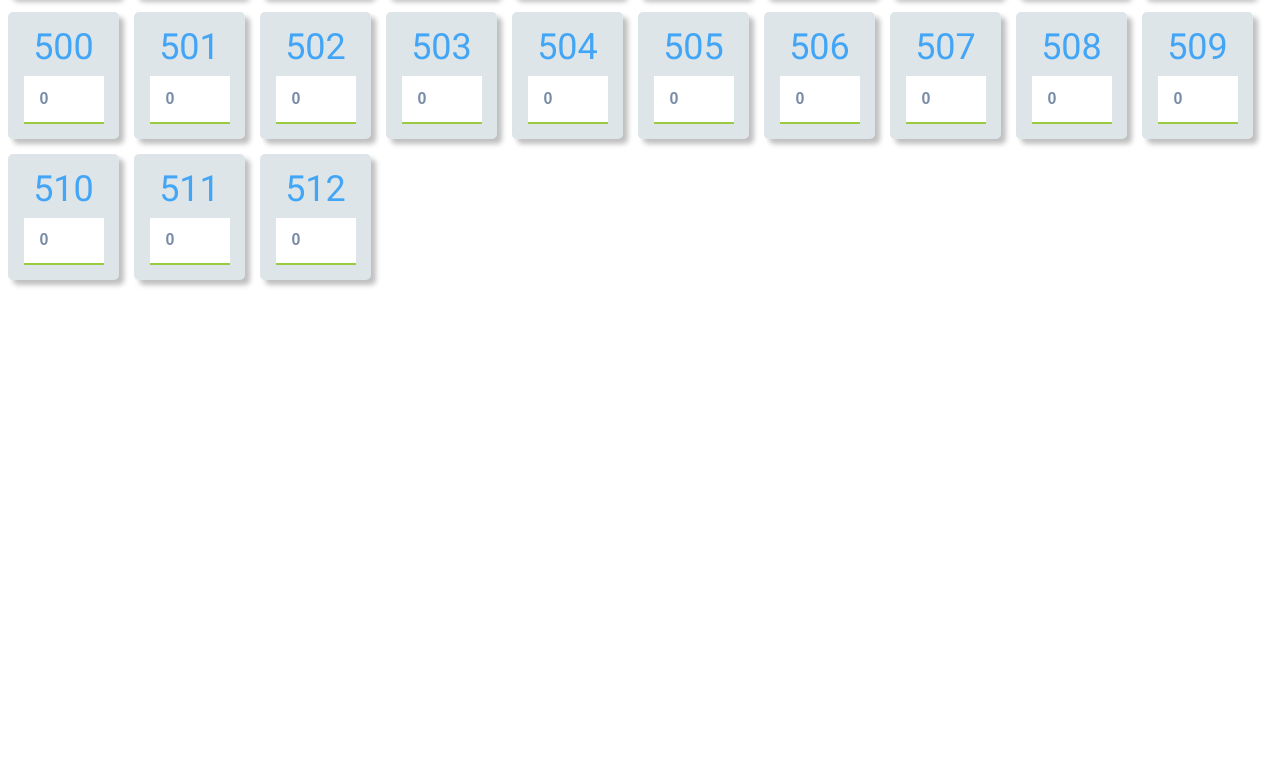
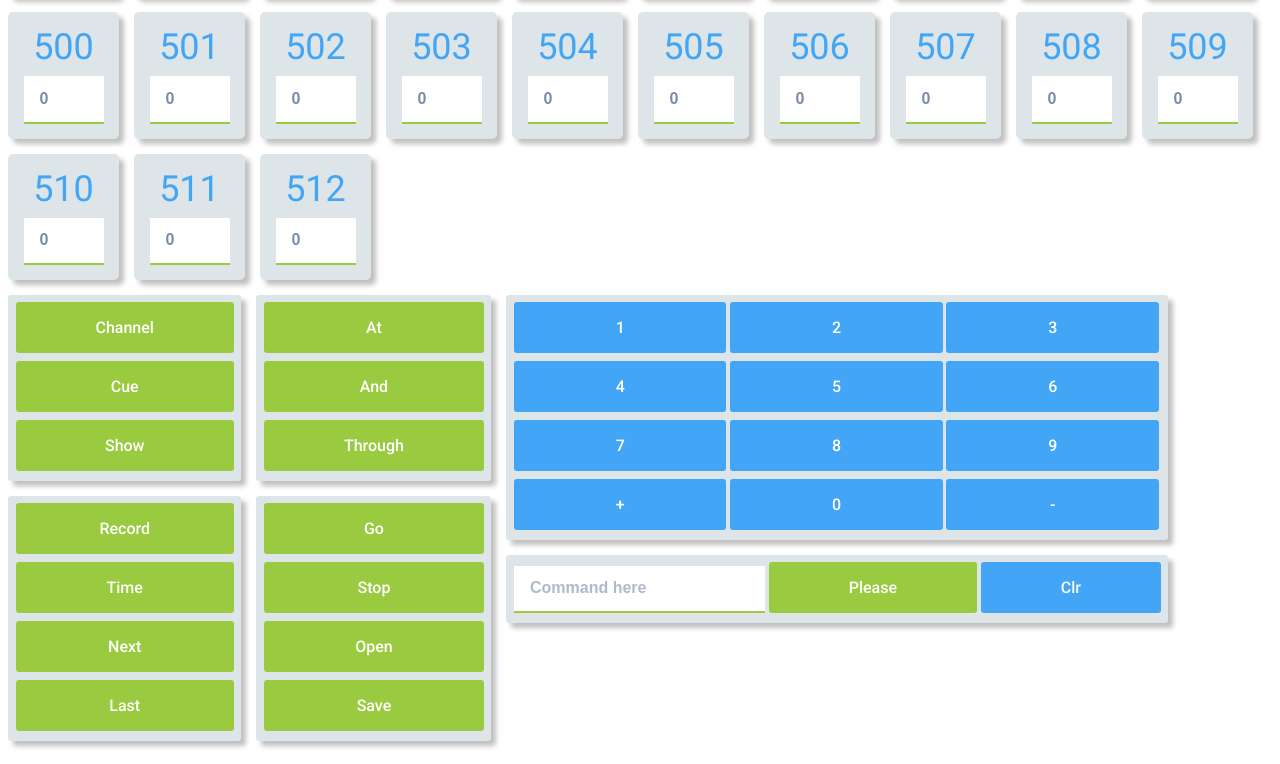
Before and after one commit to honusz/Tonalite, a plain HTML site: page index.html in a window 1280 px wide. Shown: the part 7124-7888 px from the top of the page. Before the commit the page ends 7427 px from the top, so only its background shows below. Drawn offline with Linux system fonts and the light colour scheme; no server answers.

Commit message:
Added the final desktop stuff

```diff
--- a/index.html
+++ b/index.html
@@ -47,9 +47,9 @@
             var socket = io.connect('http://' + document.domain + ':' + location.port + namespace);
 
             socket.on('my response', function(msg) {
-                console.log('Received: ' + msg.data);
+                /*console.log('Received: ' + msg.data);*/
                 for(var i = 0; i <= 512; i++) {
-                    $("#cval-"+i).val(msg.channels[i])
+                    $("#cval-"+(i+1)).val(msg.data[i])
                 }
             });
 
@@ -59,12 +59,13 @@
                 return false;
             });
 
-            $('.commandBtn').click(function(event) {
-                $('#command_data').val($('#command_data').val() + $(this).attr('inputVal'));
+            $('.channelVal').change(function(event) {
+                socket.emit('update chan', {val: $("#"+this.id).val(), chan: this.id});
+                return false;
             });
 
-            $('#clr_btn').click(function(event) {
-                $('#command_data').val("");
+            $('.keypad-btn').click(function(event) {
+                $('#command_data').val($('#command_data').val() + $(this).attr('inputVal'));
             });
         });
         </script>
@@ -76,6 +77,64 @@
         </div>
         <br>
         <div id="channels" class="tabcontent"></div>
-        <div id="keypad" class="tabcontent"></div>
+        <div id="keypad" class="tabcontent">
+            <div>
+                <div class="helpers">
+                    <button class="keypad-btn btn btn-secondary" inputVal="c ">Channel</button>
+                    <button class="keypad-btn btn btn-secondary" inputVal="q ">Cue</button>
+                    <button class="keypad-btn btn btn-secondary" inputVal="sh">Show</button>
+                </div>
+                <div class="helpers">
+                    <button class="keypad-btn btn btn-secondary" inputVal=" r">Record</button>
+                    <button class="keypad-btn btn btn-secondary" inputVal=" t ">Time</button>
+                    <button class="keypad-btn btn btn-secondary" inputVal=" n">Next</button>
+                    <button class="keypad-btn btn btn-secondary" inputVal=" l">Last</button>
+                </div>
+            </div>
+            <div>
+                <div class="helpers">
+                    <button class="keypad-btn btn btn-secondary" inputVal=" a ">At</button>
+                    <button class="keypad-btn btn btn-secondary" inputVal="+">And</button>
+                    <button class="keypad-btn btn btn-secondary" inputVal="-">Through</button>
+                </div>
+                <div class="helpers">
+                    <button class="keypad-btn btn btn-secondary" inputVal=" g">Go</button>
+                    <button class="keypad-btn btn btn-secondary" inputVal=" s">Stop</button>
+                    <button class="keypad-btn btn btn-secondary" inputVal=" op ">Open</button>
+                    <button class="keypad-btn btn btn-secondary" inputVal=" sv ">Save</button>
+                </div>
+            </div>
+            <div>
+                <div class="numbers">
+                    <div>
+                        <button class="keypad-btn btn btn-primary" inputVal="1">1</button>
+                        <button class="keypad-btn btn btn-primary" inputVal="2">2</button>
+                        <button class="keypad-btn btn btn-primary" inputVal="3">3</button>
+                    </div>
+                    <div>
+                        <button class="keypad-btn btn btn-primary" inputVal="4">4</button>
+                        <button class="keypad-btn btn btn-primary" inputVal="5">5</button>
+                        <button class="keypad-btn btn btn-primary" inputVal="6">6</button>
+                    </div>
+                    <div>
+                        <button class="keypad-btn btn btn-primary" inputVal="7">7</button>
+                        <button class="keypad-btn btn btn-primary" inputVal="8">8</button>
+                        <button class="keypad-btn btn btn-primary" inputVal="9">9</button>
+                    </div>
+                    <div>
+                        <button class="keypad-btn btn btn-primary" inputVal="d">+</button>
+                        <button class="keypad-btn btn btn-primary" inputVal="0">0</button>
+                        <button class="keypad-btn btn btn-primary" inputVal="b">-</button>
+                    </div>
+                </div>
+                <div class="commandBox">
+                    <form id="command" method="POST" action='#'>
+                        <input type="text" name="command_data" id="command_data" placeholder="Command here">
+                        <button type="submit" class="btn btn-secondary" id="submit_btn">Please</button>
+                        <button type="reset" class="btn btn-primary" id="clr_btn">Clr</button>
+                    </form>
+                </div>
+            </div>
+        </div>
     </body>
 </html>
--- /dev/null
+++ b/static/css/desktop/_keypad.sass
@@ -0,0 +1,41 @@
+#keypad
+    display: flex
+    flex-wrap: wrap
+
+    .numbers
+        background-color: $color-text-light
+        padding: 0.5em 0.5em 0.1em
+        border-radius: 3px
+        -webkit-box-shadow: 5px 5px 5px 0px rgba(0,0,0,0.25)
+        -moz-box-shadow: 5px 5px 5px 0px rgba(0,0,0,0.25)
+        box-shadow: 5px 5px 5px 0px rgba(0,0,0,0.25)
+
+        button
+            margin-bottom: 0.5em
+            width: 32.85%
+
+    .commandBox
+        margin-top: 1em
+        background-color: $color-text-light
+        padding: 0.5em 0.5em 0.1em
+        border-radius: 3px
+        -webkit-box-shadow: 5px 5px 5px 0px rgba(0,0,0,0.25)
+        -moz-box-shadow: 5px 5px 5px 0px rgba(0,0,0,0.25)
+        box-shadow: 5px 5px 5px 0px rgba(0,0,0,0.25)
+
+        button
+            margin-bottom: 0.5em
+
+    .helpers
+        margin-right: 1em
+        background-color: $color-text-light
+        padding: 0.5em 0.5em 0.1em
+        border-radius: 3px
+        -webkit-box-shadow: 5px 5px 5px 0px rgba(0,0,0,0.25)
+        -moz-box-shadow: 5px 5px 5px 0px rgba(0,0,0,0.25)
+        box-shadow: 5px 5px 5px 0px rgba(0,0,0,0.25)
+        margin-bottom: 1em
+        button
+            display: block
+            margin-bottom: 0.5em
+            width: 100%
--- a/static/css/desktop/main.sass
+++ b/static/css/desktop/main.sass
@@ -2,6 +2,7 @@
 @import button
 @import input
 @import tombstone
+@import keypad
 @import url('https://fonts.googleapis.com/css?family=Roboto:400,500,700')
 
 body
```
Also changed, not shown: mobile.html (+2 -1 lines), static/css/desktop.css, 2 other files.
